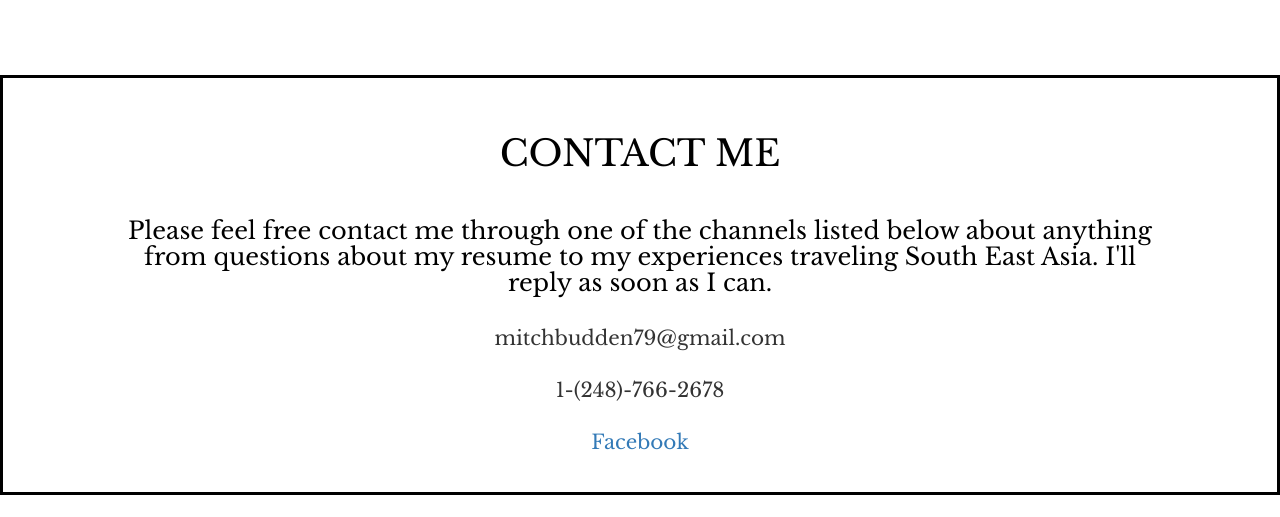
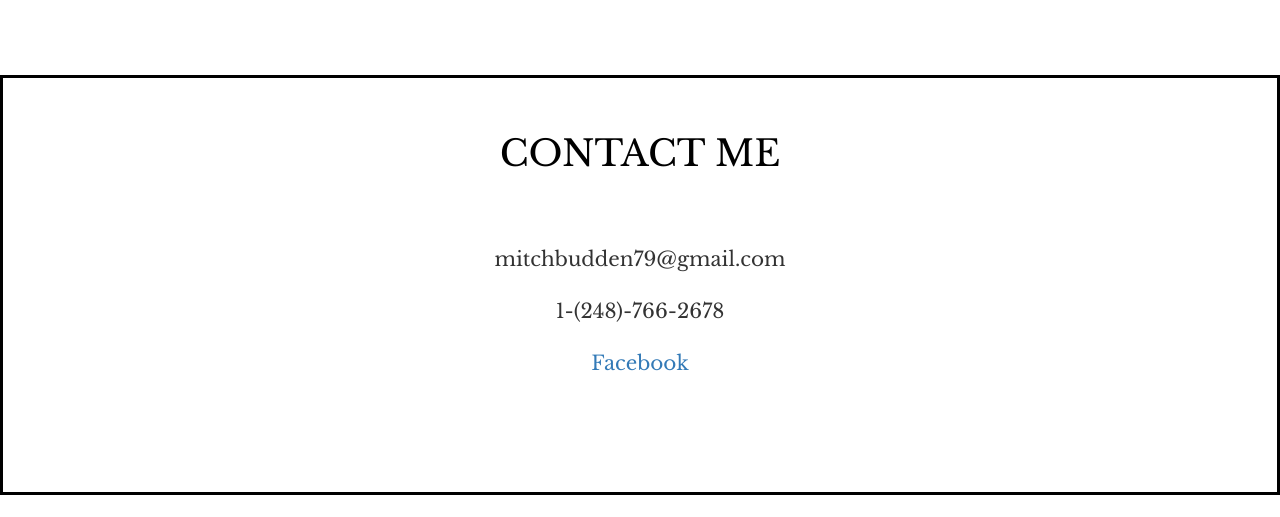
Before and after one commit to mitchbudden/portfolio, a plain HTML site: page index.html in a window 1280 px wide. Shown: the part 2114-2631 px from the top of the page. Drawn offline with nearby package versions, Linux system fonts and the light colour scheme; a web font is replaced by a local one.

Commit message:
Add files via upload

```diff
--- a/index.html
+++ b/index.html
@@ -33,7 +33,7 @@
   <div class="row">
     <div class="bio">
       <div class="col-xs-8">
-        <h1 id="desc"><b><span style="text-align: center;">Hi! I'm Mitch.</span> <br> I'm on an extended break from working in the U.S. to travel the world and learn to code along the way. My background includes experience in technical writing, life sciences, and project management. To see what I've been building lately or contact me, please scroll below.</b></h1>
+        <h1 id="desc"><b><span style="text-align: center;">Hi! I'm Mitch.</span> <br> I'm recently returning from extended break from working in the U.S. to travel the world and learn to code along the way. My background includes experience in technical writing, business analysis, and project management. I am currently seeking to contribute to a great company in a position as a front-end developer. To see what I've been building lately or contact me, please scroll below.</b></h1>
       </div>
       <div class="col-xs-4">
         <img src="https://media.licdn.com/mpr/mpr/shrinknp_200_200/AAEAAQAAAAAAAAeGAAAAJDdjYzJmNGUzLTc3MDEtNGMwZi05MGVjLTg3ZGI0Y2ZhMjU4Nw.jpg" id="pic1">
@@ -150,8 +150,7 @@
 
     <div class="contact">
       <h1 id="cme">CONTACT ME</h1>
-      <h3 id="intouch">Please feel free contact me through one of the channels listed below about anything from questions about my resume to my experiences traveling South East Asia.
-          I'll reply as soon as I can.</h3>
+      <h3 id="intouch"></h3>
       <h1 id="email">mitchbudden79@gmail.com<h1>
           <h1 id="phone">1-(248)-766-2678</h1>
           <h1 id="facebook"><a href="https://www.facebook.com/mitchell.budden.5">Facebook</a><h1>
```
